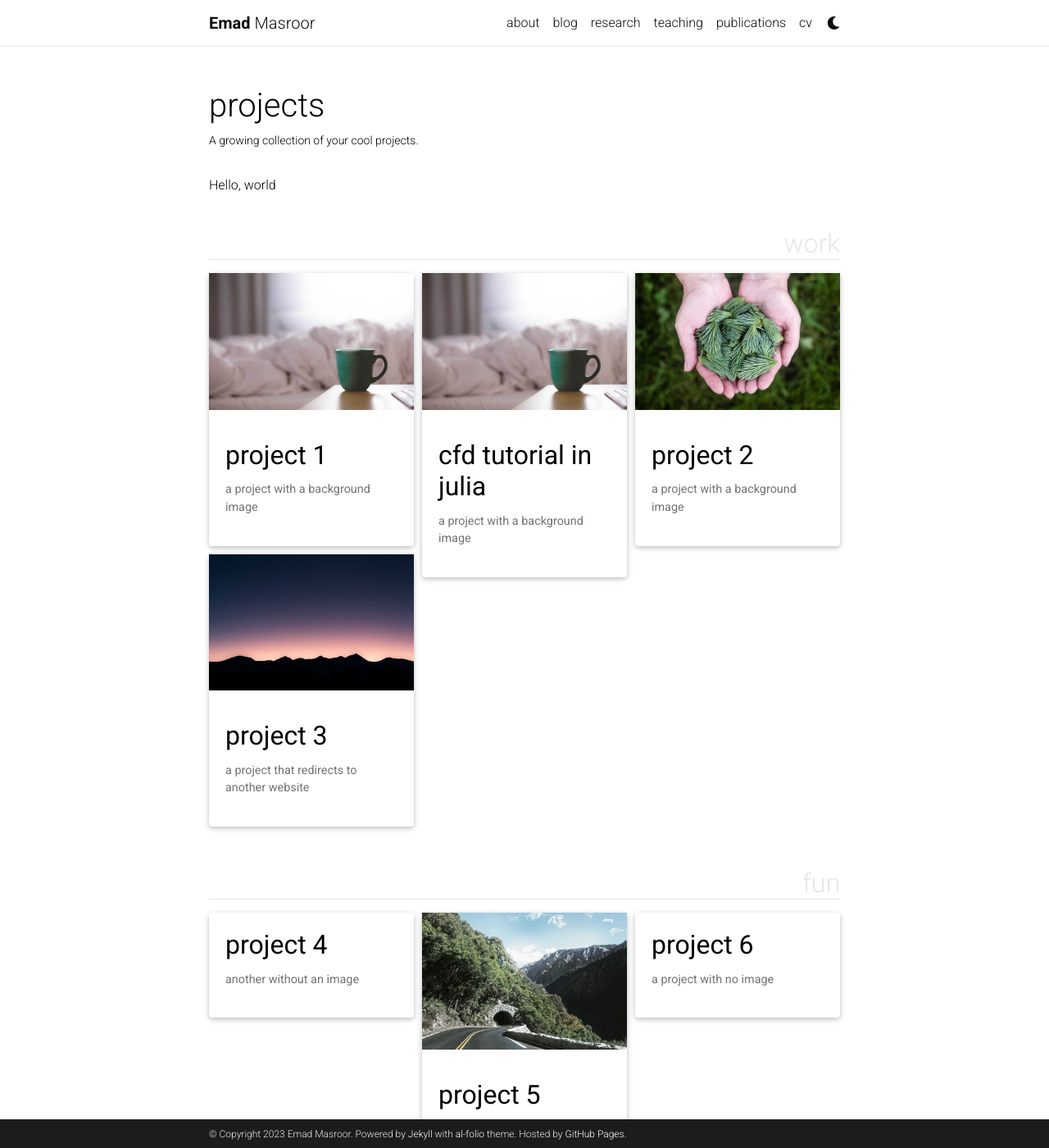
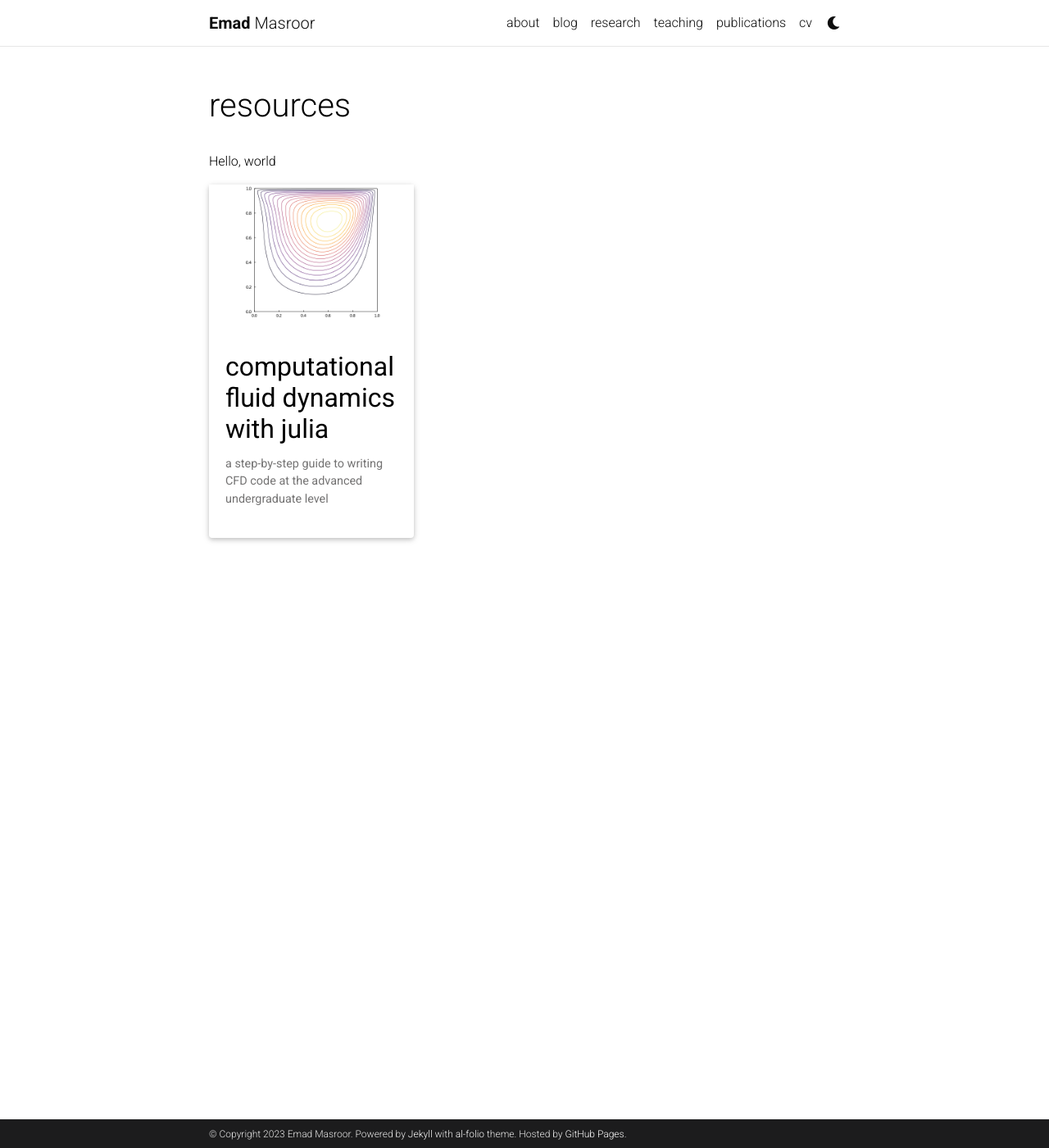
Before and after one commit to Emadmasroor/emadmasroor.github.io, a Jekyll site: the page built from _pages/projects.md, in a window 1280 px wide and 1400 px high. Shown: the whole window at 82% size. Built offline with Jekyll 4.4.1, drawn with Linux system fonts in a browser that asks for light colours; full-size pictures stand in for the smaller copies a plugin makes; comment, search, counter and statistics services are not loaded; a style sheet for code colours, icons or effects is not loaded.

Commit message:
some changes

````diff
--- a/_config.yml
+++ b/_config.yml
@@ -169,11 +169,11 @@ collections:
   news:
     defaults:
       layout: post
-    output: true
+    output: false
     permalink: /news/:path/
   projects:
     output: true
-    permalink: /projects/:path/
+    permalink: /resources/:path/
 
 announcements:
   enabled: true
@@ -360,7 +360,7 @@ enable_tooltips:            false  # enables automatic tooltip links generated
 enable_darkmode:            true   # enables switching between light/dark modes
 enable_navbar_social:       false  # enables displaying social links in the
                                    # navbar on the about page
-enable_project_categories:  true   # enables categorization of projects into
+enable_project_categories:  false   # enables categorization of projects into
                                    # multiple categories
 enable_medium_zoom:         true   # enables image zoom feature (as on medium.com)
 enable_progressbar:         true   # enables a horizontal progress bar linked to the vertical scroll position
--- a/_pages/projects.md
+++ b/_pages/projects.md
@@ -1,8 +1,8 @@
 ---
 layout: page
-title: projects
+title: resources
 permalink: /projects/
-description: A growing collection of your cool projects.
+description:
 nav: false
 nav_order: 2
 display_categories: [work, fun]
--- a/_projects/1_project.md
+++ /dev/null
@@ -1,80 +0,0 @@
----
-layout: page
-title: project 1
-description: a project with a background image
-img: assets/img/12.jpg
-importance: 1
-category: work
----
-
-Every project has a beautiful feature showcase page.
-It's easy to include images in a flexible 3-column grid format.
-Make your photos 1/3, 2/3, or full width.
-
-To give your project a background in the portfolio page, just add the img tag to the front matter like so:
-
-    ---
-    layout: page
-    title: project
-    description: a project with a background image
-    img: /assets/img/12.jpg
-    ---
-
-<div class="row">
-    <div class="col-sm mt-3 mt-md-0">
-        {% include figure.html path="assets/img/1.jpg" title="example image" class="img-fluid rounded z-depth-1" %}
-    </div>
-    <div class="col-sm mt-3 mt-md-0">
-        {% include figure.html path="assets/img/3.jpg" title="example image" class="img-fluid rounded z-depth-1" %}
-    </div>
-    <div class="col-sm mt-3 mt-md-0">
-        {% include figure.html path="assets/img/5.jpg" title="example image" class="img-fluid rounded z-depth-1" %}
-    </div>
-</div>
-<div class="caption">
-    Caption photos easily. On the left, a road goes through a tunnel. Middle, leaves artistically fall in a hipster photoshoot. Right, in another hipster photoshoot, a lumberjack grasps a handful of pine needles.
-</div>
-<div class="row">
-    <div class="col-sm mt-3 mt-md-0">
-        {% include figure.html path="assets/img/5.jpg" title="example image" class="img-fluid rounded z-depth-1" %}
-    </div>
-</div>
-<div class="caption">
-    This image can also have a caption. It's like magic.
-</div>
-
-You can also put regular text between your rows of images.
-Say you wanted to write a little bit about your project before you posted the rest of the images.
-You describe how you toiled, sweated, *bled* for your project, and then... you reveal its glory in the next row of images.
-
-
-<div class="row justify-content-sm-center">
-    <div class="col-sm-8 mt-3 mt-md-0">
-        {% include figure.html path="assets/img/6.jpg" title="example image" class="img-fluid rounded z-depth-1" %}
-    </div>
-    <div class="col-sm-4 mt-3 mt-md-0">
-        {% include figure.html path="assets/img/11.jpg" title="example image" class="img-fluid rounded z-depth-1" %}
-    </div>
-</div>
-<div class="caption">
-    You can also have artistically styled 2/3 + 1/3 images, like these.
-</div>
-
-
-The code is simple.
-Just wrap your images with `<div class="col-sm">` and place them inside `<div class="row">` (read more about the <a href="https://getbootstrap.com/docs/4.4/layout/grid/">Bootstrap Grid</a> system).
-To make images responsive, add `img-fluid` class to each; for rounded corners and shadows use `rounded` and `z-depth-1` classes.
-Here's the code for the last row of images above:
-
-{% raw %}
-```html
-<div class="row justify-content-sm-center">
-    <div class="col-sm-8 mt-3 mt-md-0">
-        {% include figure.html path="assets/img/6.jpg" title="example image" class="img-fluid rounded z-depth-1" %}
-    </div>
-    <div class="col-sm-4 mt-3 mt-md-0">
-        {% include figure.html path="assets/img/11.jpg" title="example image" class="img-fluid rounded z-depth-1" %}
-    </div>
-</div>
-```
-{% endraw %}
--- a/_projects/2_project.md
+++ /dev/null
@@ -1,80 +0,0 @@
----
-layout: page
-title: project 2
-description: a project with a background image
-img: assets/img/3.jpg
-importance: 2
-category: work
----
-
-Every project has a beautiful feature showcase page.
-It's easy to include images in a flexible 3-column grid format.
-Make your photos 1/3, 2/3, or full width.
-
-To give your project a background in the portfolio page, just add the img tag to the front matter like so:
-
-    ---
-    layout: page
-    title: project
-    description: a project with a background image
-    img: /assets/img/12.jpg
-    ---
-
-<div class="row">
-    <div class="col-sm mt-3 mt-md-0">
-        {% include figure.html path="assets/img/1.jpg" title="example image" class="img-fluid rounded z-depth-1" %}
-    </div>
-    <div class="col-sm mt-3 mt-md-0">
-        {% include figure.html path="assets/img/3.jpg" title="example image" class="img-fluid rounded z-depth-1" %}
-    </div>
-    <div class="col-sm mt-3 mt-md-0">
-        {% include figure.html path="assets/img/5.jpg" title="example image" class="img-fluid rounded z-depth-1" %}
-    </div>
-</div>
-<div class="caption">
-    Caption photos easily. On the left, a road goes through a tunnel. Middle, leaves artistically fall in a hipster photoshoot. Right, in another hipster photoshoot, a lumberjack grasps a handful of pine needles.
-</div>
-<div class="row">
-    <div class="col-sm mt-3 mt-md-0">
-        {% include figure.html path="assets/img/5.jpg" title="example image" class="img-fluid rounded z-depth-1" %}
-    </div>
-</div>
-<div class="caption">
-    This image can also have a caption. It's like magic.
-</div>
-
-You can also put regular text between your rows of images.
-Say you wanted to write a little bit about your project before you posted the rest of the images.
-You describe how you toiled, sweated, *bled* for your project, and then... you reveal its glory in the next row of images.
-
-
-<div class="row justify-content-sm-center">
-    <div class="col-sm-8 mt-3 mt-md-0">
-        {% include figure.html path="assets/img/6.jpg" title="example image" class="img-fluid rounded z-depth-1" %}
-    </div>
-    <div class="col-sm-4 mt-3 mt-md-0">
-        {% include figure.html path="assets/img/11.jpg" title="example image" class="img-fluid rounded z-depth-1" %}
-    </div>
-</div>
-<div class="caption">
-    You can also have artistically styled 2/3 + 1/3 images, like these.
-</div>
-
-
-The code is simple.
-Just wrap your images with `<div class="col-sm">` and place them inside `<div class="row">` (read more about the <a href="https://getbootstrap.com/docs/4.4/layout/grid/">Bootstrap Grid</a> system).
-To make images responsive, add `img-fluid` class to each; for rounded corners and shadows use `rounded` and `z-depth-1` classes.
-Here's the code for the last row of images above:
-
-{% raw %}
-```html
-<div class="row justify-content-sm-center">
-    <div class="col-sm-8 mt-3 mt-md-0">
-        {% include figure.html path="assets/img/6.jpg" title="example image" class="img-fluid rounded z-depth-1" %}
-    </div>
-    <div class="col-sm-4 mt-3 mt-md-0">
-        {% include figure.html path="assets/img/11.jpg" title="example image" class="img-fluid rounded z-depth-1" %}
-    </div>
-</div>
-```
-{% endraw %}
--- a/_projects/4_project.md
+++ /dev/null
@@ -1,80 +0,0 @@
----
-layout: page
-title: project 4
-description: another without an image
-img:
-importance: 3
-category: fun
----
-
-Every project has a beautiful feature showcase page.
-It's easy to include images in a flexible 3-column grid format.
-Make your photos 1/3, 2/3, or full width.
-
-To give your project a background in the portfolio page, just add the img tag to the front matter like so:
-
-    ---
-    layout: page
-    title: project
-    description: a project with a background image
-    img: /assets/img/12.jpg
-    ---
-
-<div class="row">
-    <div class="col-sm mt-3 mt-md-0">
-        {% include figure.html path="assets/img/1.jpg" title="example image" class="img-fluid rounded z-depth-1" %}
-    </div>
-    <div class="col-sm mt-3 mt-md-0">
-        {% include figure.html path="assets/img/3.jpg" title="example image" class="img-fluid rounded z-depth-1" %}
-    </div>
-    <div class="col-sm mt-3 mt-md-0">
-        {% include figure.html path="assets/img/5.jpg" title="example image" class="img-fluid rounded z-depth-1" %}
-    </div>
-</div>
-<div class="caption">
-    Caption photos easily. On the left, a road goes through a tunnel. Middle, leaves artistically fall in a hipster photoshoot. Right, in another hipster photoshoot, a lumberjack grasps a handful of pine needles.
-</div>
-<div class="row">
-    <div class="col-sm mt-3 mt-md-0">
-        {% include figure.html path="assets/img/5.jpg" title="example image" class="img-fluid rounded z-depth-1" %}
-    </div>
-</div>
-<div class="caption">
-    This image can also have a caption. It's like magic.
-</div>
-
-You can also put regular text between your rows of images.
-Say you wanted to write a little bit about your project before you posted the rest of the images.
-You describe how you toiled, sweated, *bled* for your project, and then... you reveal its glory in the next row of images.
-
-
-<div class="row justify-content-sm-center">
-    <div class="col-sm-8 mt-3 mt-md-0">
-        {% include figure.html path="assets/img/6.jpg" title="example image" class="img-fluid rounded z-depth-1" %}
-    </div>
-    <div class="col-sm-4 mt-3 mt-md-0">
-        {% include figure.html path="assets/img/11.jpg" title="example image" class="img-fluid rounded z-depth-1" %}
-    </div>
-</div>
-<div class="caption">
-    You can also have artistically styled 2/3 + 1/3 images, like these.
-</div>
-
-
-The code is simple.
-Just wrap your images with `<div class="col-sm">` and place them inside `<div class="row">` (read more about the <a href="https://getbootstrap.com/docs/4.4/layout/grid/">Bootstrap Grid</a> system).
-To make images responsive, add `img-fluid` class to each; for rounded corners and shadows use `rounded` and `z-depth-1` classes.
-Here's the code for the last row of images above:
-
-{% raw %}
-```html
-<div class="row justify-content-sm-center">
-    <div class="col-sm-8 mt-3 mt-md-0">
-        {% include figure.html path="assets/img/6.jpg" title="example image" class="img-fluid rounded z-depth-1" %}
-    </div>
-    <div class="col-sm-4 mt-3 mt-md-0">
-        {% include figure.html path="assets/img/11.jpg" title="example image" class="img-fluid rounded z-depth-1" %}
-    </div>
-</div>
-```
-{% endraw %}
--- a/_projects/5_project.md
+++ /dev/null
@@ -1,80 +0,0 @@
----
-layout: page
-title: project 5
-description: a project with a background image
-img: assets/img/1.jpg
-importance: 3
-category: fun
----
-
-Every project has a beautiful feature showcase page.
-It's easy to include images in a flexible 3-column grid format.
-Make your photos 1/3, 2/3, or full width.
-
-To give your project a background in the portfolio page, just add the img tag to the front matter like so:
-
-    ---
-    layout: page
-    title: project
-    description: a project with a background image
-    img: /assets/img/12.jpg
-    ---
-
-<div class="row">
-    <div class="col-sm mt-3 mt-md-0">
-        {% include figure.html path="assets/img/1.jpg" title="example image" class="img-fluid rounded z-depth-1" %}
-    </div>
-    <div class="col-sm mt-3 mt-md-0">
-        {% include figure.html path="assets/img/3.jpg" title="example image" class="img-fluid rounded z-depth-1" %}
-    </div>
-    <div class="col-sm mt-3 mt-md-0">
-        {% include figure.html path="assets/img/5.jpg" title="example image" class="img-fluid rounded z-depth-1" %}
-    </div>
-</div>
-<div class="caption">
-    Caption photos easily. On the left, a road goes through a tunnel. Middle, leaves artistically fall in a hipster photoshoot. Right, in another hipster photoshoot, a lumberjack grasps a handful of pine needles.
-</div>
-<div class="row">
-    <div class="col-sm mt-3 mt-md-0">
-        {% include figure.html path="assets/img/5.jpg" title="example image" class="img-fluid rounded z-depth-1" %}
-    </div>
-</div>
-<div class="caption">
-    This image can also have a caption. It's like magic.
-</div>
-
-You can also put regular text between your rows of images.
-Say you wanted to write a little bit about your project before you posted the rest of the images.
-You describe how you toiled, sweated, *bled* for your project, and then... you reveal its glory in the next row of images.
-
-
-<div class="row justify-content-sm-center">
-    <div class="col-sm-8 mt-3 mt-md-0">
-        {% include figure.html path="assets/img/6.jpg" title="example image" class="img-fluid rounded z-depth-1" %}
-    </div>
-    <div class="col-sm-4 mt-3 mt-md-0">
-        {% include figure.html path="assets/img/11.jpg" title="example image" class="img-fluid rounded z-depth-1" %}
-    </div>
-</div>
-<div class="caption">
-    You can also have artistically styled 2/3 + 1/3 images, like these.
-</div>
-
-
-The code is simple.
-Just wrap your images with `<div class="col-sm">` and place them inside `<div class="row">` (read more about the <a href="https://getbootstrap.com/docs/4.4/layout/grid/">Bootstrap Grid</a> system).
-To make images responsive, add `img-fluid` class to each; for rounded corners and shadows use `rounded` and `z-depth-1` classes.
-Here's the code for the last row of images above:
-
-{% raw %}
-```html
-<div class="row justify-content-sm-center">
-    <div class="col-sm-8 mt-3 mt-md-0">
-        {% include figure.html path="assets/img/6.jpg" title="example image" class="img-fluid rounded z-depth-1" %}
-    </div>
-    <div class="col-sm-4 mt-3 mt-md-0">
-        {% include figure.html path="assets/img/11.jpg" title="example image" class="img-fluid rounded z-depth-1" %}
-    </div>
-</div>
-```
-{% endraw %}
--- a/_projects/6_project.md
+++ /dev/null
@@ -1,80 +0,0 @@
----
-layout: page
-title: project 6
-description: a project with no image
-img:
-importance: 4
-category: fun
----
-
-Every project has a beautiful feature showcase page.
-It's easy to include images in a flexible 3-column grid format.
-Make your photos 1/3, 2/3, or full width.
-
-To give your project a background in the portfolio page, just add the img tag to the front matter like so:
-
-    ---
-    layout: page
-    title: project
-    description: a project with a background image
-    img: /assets/img/12.jpg
-    ---
-
-<div class="row">
-    <div class="col-sm mt-3 mt-md-0">
-        {% include figure.html path="assets/img/1.jpg" title="example image" class="img-fluid rounded z-depth-1" %}
-    </div>
-    <div class="col-sm mt-3 mt-md-0">
-        {% include figure.html path="assets/img/3.jpg" title="example image" class="img-fluid rounded z-depth-1" %}
-    </div>
-    <div class="col-sm mt-3 mt-md-0">
-        {% include figure.html path="assets/img/5.jpg" title="example image" class="img-fluid rounded z-depth-1" %}
-    </div>
-</div>
-<div class="caption">
-    Caption photos easily. On the left, a road goes through a tunnel. Middle, leaves artistically fall in a hipster photoshoot. Right, in another hipster photoshoot, a lumberjack grasps a handful of pine needles.
-</div>
-<div class="row">
-    <div class="col-sm mt-3 mt-md-0">
-        {% include figure.html path="assets/img/5.jpg" title="example image" class="img-fluid rounded z-depth-1" %}
-    </div>
-</div>
-<div class="caption">
-    This image can also have a caption. It's like magic.
-</div>
-
-You can also put regular text between your rows of images.
-Say you wanted to write a little bit about your project before you posted the rest of the images.
-You describe how you toiled, sweated, *bled* for your project, and then... you reveal its glory in the next row of images.
-
-
-<div class="row justify-content-sm-center">
-    <div class="col-sm-8 mt-3 mt-md-0">
-        {% include figure.html path="assets/img/6.jpg" title="example image" class="img-fluid rounded z-depth-1" %}
-    </div>
-    <div class="col-sm-4 mt-3 mt-md-0">
-        {% include figure.html path="assets/img/11.jpg" title="example image" class="img-fluid rounded z-depth-1" %}
-    </div>
-</div>
-<div class="caption">
-    You can also have artistically styled 2/3 + 1/3 images, like these.
-</div>
-
-
-The code is simple.
-Just wrap your images with `<div class="col-sm">` and place them inside `<div class="row">` (read more about the <a href="https://getbootstrap.com/docs/4.4/layout/grid/">Bootstrap Grid</a> system).
-To make images responsive, add `img-fluid` class to each; for rounded corners and shadows use `rounded` and `z-depth-1` classes.
-Here's the code for the last row of images above:
-
-{% raw %}
-```html
-<div class="row justify-content-sm-center">
-    <div class="col-sm-8 mt-3 mt-md-0">
-        {% include figure.html path="assets/img/6.jpg" title="example image" class="img-fluid rounded z-depth-1" %}
-    </div>
-    <div class="col-sm-4 mt-3 mt-md-0">
-        {% include figure.html path="assets/img/11.jpg" title="example image" class="img-fluid rounded z-depth-1" %}
-    </div>
-</div>
-```
-{% endraw %}
--- a/_projects/CFD-tutorial.md
+++ b/_projects/CFD-tutorial.md
@@ -1,8 +1,8 @@
 ---
 layout: page
-title: CFD tutorial in Julia
-description: a project with a background image
-img: assets/img/12.jpg
+title: Computational Fluid Dynamics with Julia
+description: a step-by-step guide to writing CFD code at the advanced undergraduate level
+img: assets/img/lid-driven-cavity.jpg
 importance: 1
 category: work
 ---
````
Also changed, not shown: _projects/3_project.md (deleted, +0 -81 lines).
